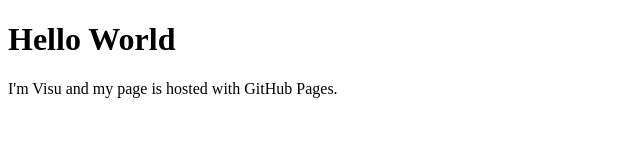
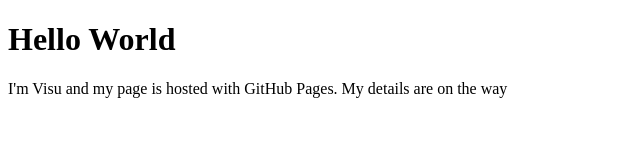
Before and after one commit to visukcse/visukcse.github.io, a plain HTML site: page index.html in a window 1280 px wide. Shown: the whole page, without its empty margins (0-640 px from the left). Drawn offline with Linux system fonts and the light colour scheme.

Commit message:
Added minor details

```diff
--- a/index.html
+++ b/index.html
@@ -2,6 +2,6 @@
 <html>
 <body>
 <h1>Hello World</h1>
-<p>I'm Visu and my page is hosted with GitHub Pages.</p>
+<p>I'm Visu and my page is hosted with GitHub Pages. My details are on the way</p>
 </body>
 </html>
```
